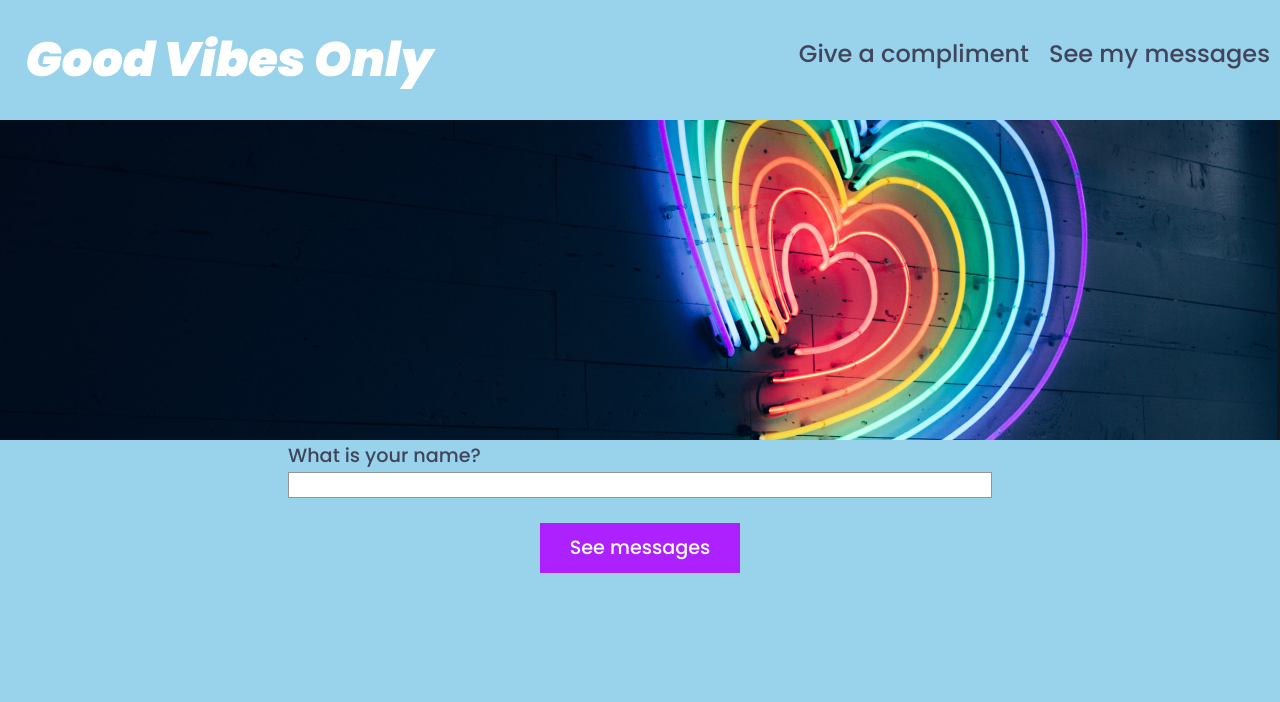
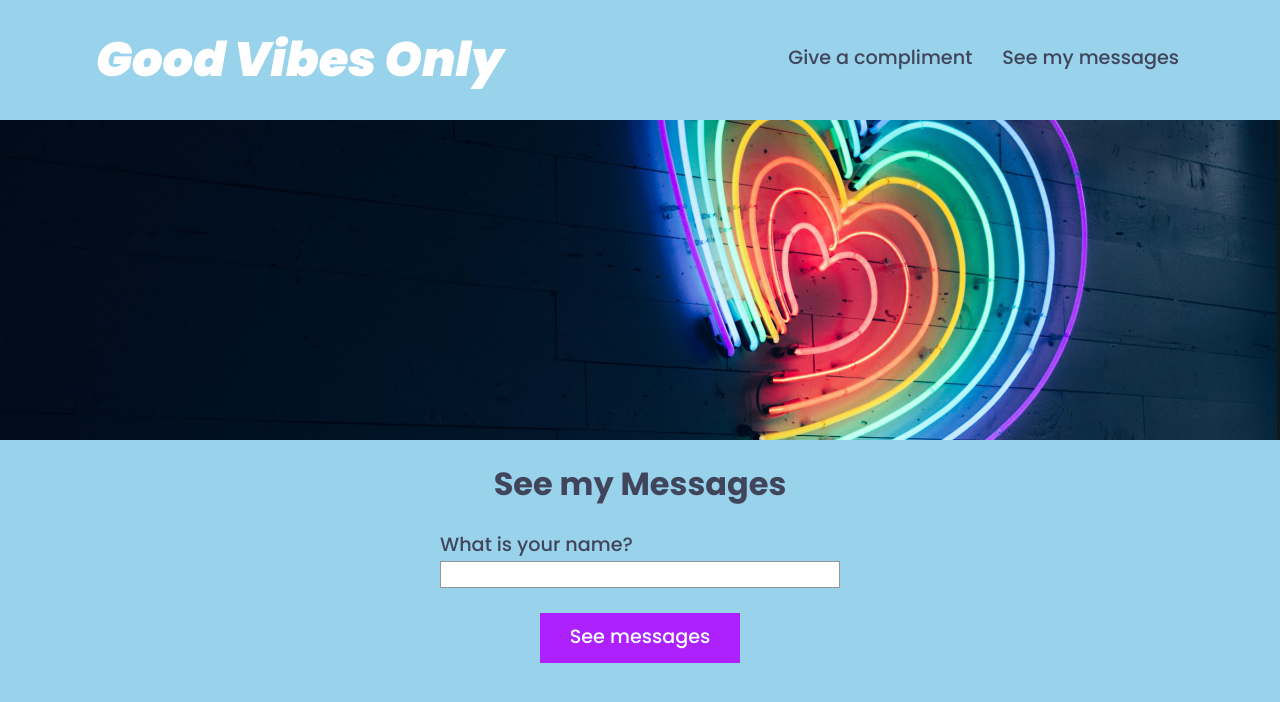
Before and after one commit to cdixon83/carlieDixonProject3, a React (Create React App) app: page / in a window 1280 px wide. Both pictures are taken after a click on the button "See my messages". Shown: the top 702 px of the page. Built offline with nearby package versions, Linux system fonts and the light colour scheme.

Commit message:
adding more style

```diff
--- a/src/App.js
+++ b/src/App.js
@@ -44,7 +44,8 @@
 
       {viewMessages === true
         ?
-          <main>
+          <main className="wrapper">
+            <h2>See my Messages</h2>
             <form action="submit" className="viewMessages" onSubmit={handleShowMessages}>
               <NameInput
                 handleNameChange={handleNameChange}
@@ -64,7 +65,7 @@
 
       {viewPostMessage === true
         ?
-          <main>
+          <main className="wrapper">
             <h2>Give a compliment</h2>
             <PostMessage
               handleNameChange={handleNameChange}
--- a/src/js/Header.js
+++ b/src/js/Header.js
@@ -23,7 +23,7 @@
 
     return (
         <>
-            <div className="outerFlexbox">
+            <div className="outerFlexbox wrapper">
                 <h1>Good Vibes Only</h1>
                 <div className="innerFlexbox">
                     <div>
--- a/src/sass/_header.scss
+++ b/src/sass/_header.scss
@@ -1,14 +1,13 @@
 h1 {
     @include fontStyles(3rem, 900, italic, $light);
-    margin-left: 2%;
 }
 
 .nav {
-    @include fontStyles(1.5rem, 500);
+    @include fontStyles(1.2rem, 500);
     background-color: transparent;
     border: none;
-    padding: 0 10px 0 10px;
-    margin-top: 40px;
+    padding: 5px;
+    margin: 42px 0 42px 20px;
     border-bottom: transparent 2px solid;
 }
 
--- a/src/sass/_main.scss
+++ b/src/sass/_main.scss
@@ -7,7 +7,8 @@
 .giveCompliment,
 .viewMessages {
     @include flexbox (space-between, column);
-    width: 55%;
+    width: 75%;
+    max-width: 400px;
     margin: 0 auto;
     label {
         @include fontStyles (1.2rem, 400);
@@ -36,3 +37,23 @@
 .submit:hover {
     background-color: $accent;
 }
+
+// messages
+ul {
+    @include flexbox (center);
+    flex-wrap: wrap;
+    padding: 0;
+}
+
+li {
+    @include textBoxBorder ();
+    list-style: none;
+    background-color: $light;
+    width: 45%;
+    margin: 10px;
+    padding: 10px;
+    p {
+        @include fontStyles (1rem, 400, normal, $primary);
+        line-height: 35px;
+    }
+}
--- a/src/sass/_normalize.scss
+++ b/src/sass/_normalize.scss
@@ -7,3 +7,9 @@
 *, *:before, *:after {box-sizing: inherit}
 
 .sr-only { position: absolute; width: 1px; height: 1px; margin: -1px; border: 0; padding: 0; white-space: nowrap; clip-path: inset(100%); clip: rect(0 0 0 0); overflow: hidden;}
+
+.wrapper {
+    max-width: 1500px;
+    width: 85%;
+    margin: 0 auto;
+}
```
Also changed, not shown: src/js/Footer.js (added, +9 -0 lines).
